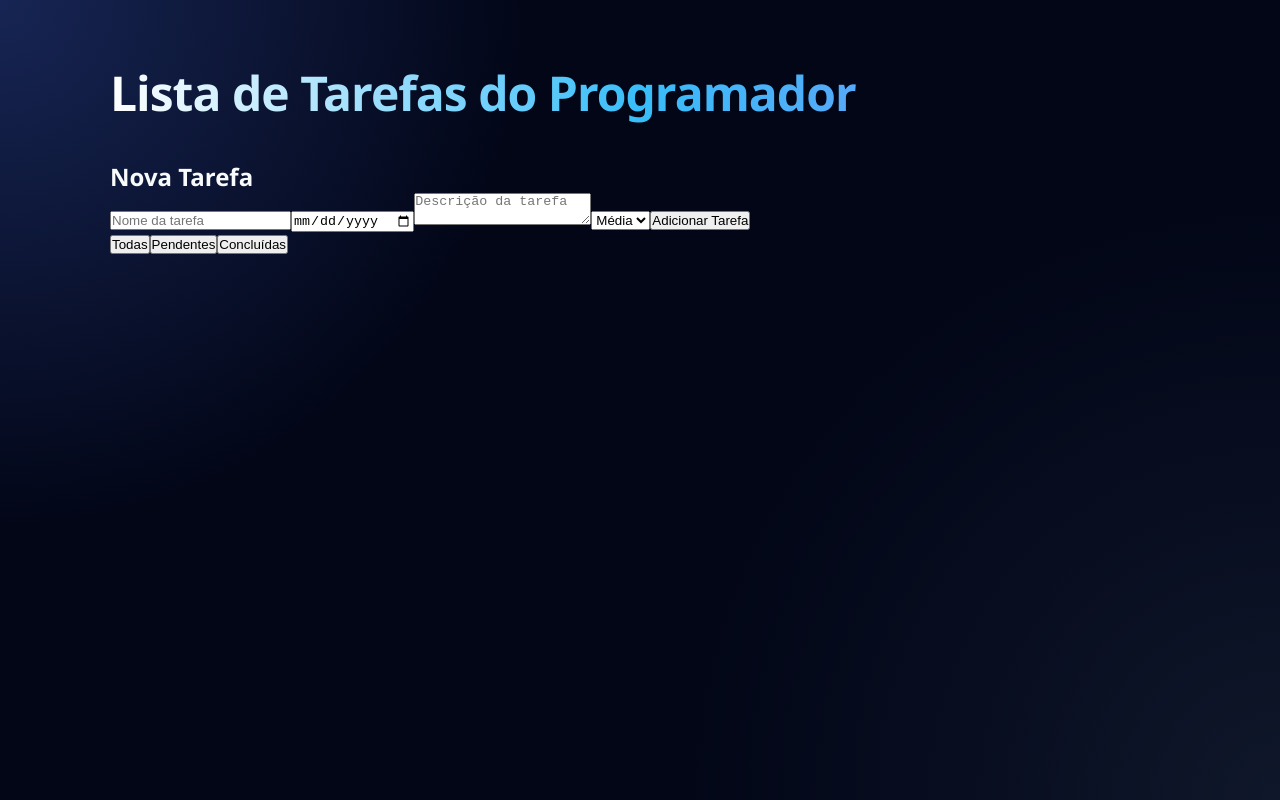
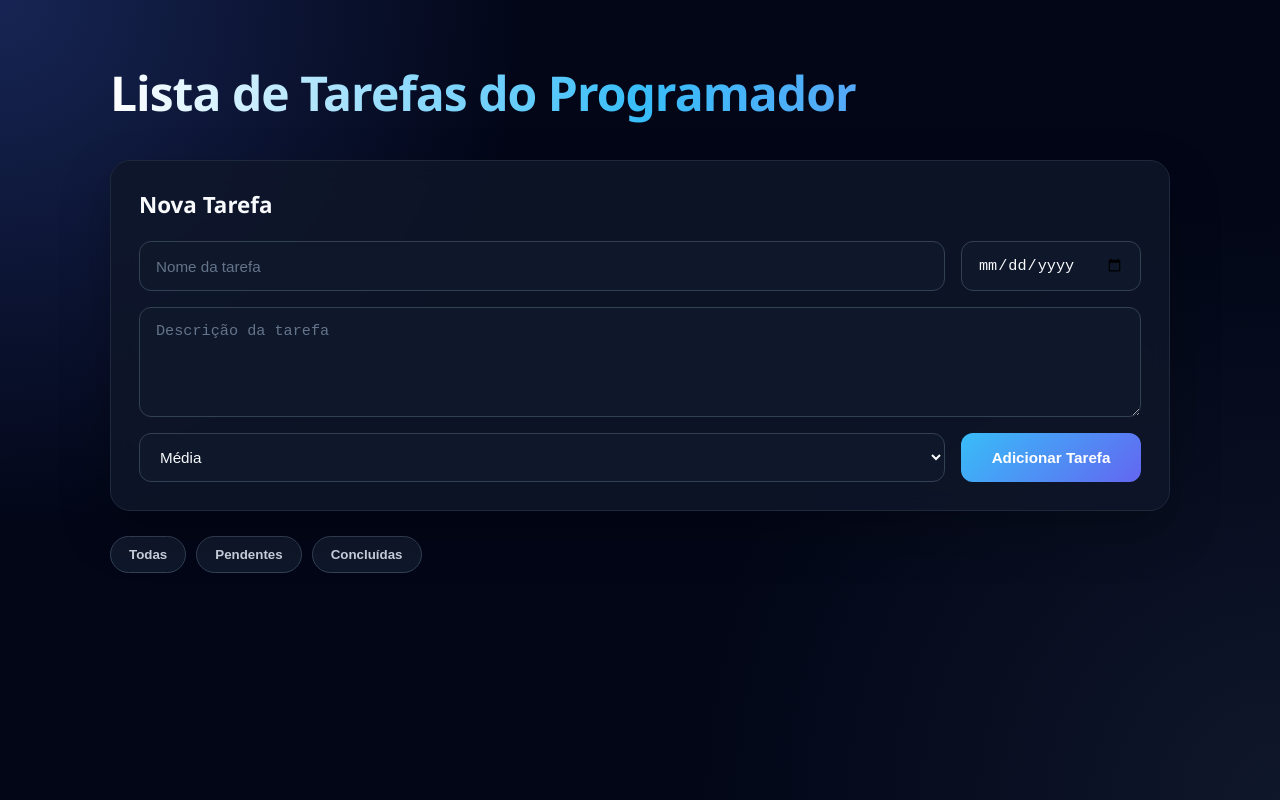
Before and after one commit to Nicolas-e-Luis-Fernando/Lista-de-Tarefas, a React (Vite) app: page / in a window 1280 px wide. Built offline with nearby package versions, Linux system fonts and the light colour scheme.

Commit message:
style: aprimora formulario e filtros

```diff
--- a/src/index.css
+++ b/src/index.css
@@ -41,3 +41,127 @@ body {
   -webkit-background-clip: text;
   -webkit-text-fill-color: transparent;
 }
+form {
+  display: grid;
+  grid-template-columns: 1fr 180px;
+  gap: 16px;
+
+  padding: 28px;
+  margin-bottom: 22px;
+
+  background: rgba(15, 23, 42, 0.8);
+  border: 1px solid #1e293b;
+  border-radius: 20px;
+
+  box-shadow: 0 20px 50px rgba(0, 0, 0, 0.25);
+  backdrop-filter: blur(12px);
+}
+
+form h2 {
+  grid-column: 1 / -1;
+
+  font-size: 1.4rem;
+  margin-bottom: 5px;
+
+  color: #f8fafc;
+}
+
+form input,
+form textarea,
+form select {
+  width: 100%;
+  padding: 14px 16px;
+
+  border: 1px solid #334155;
+  border-radius: 12px;
+
+  background: #0f172a;
+  color: #f8fafc;
+
+  font-size: 0.95rem;
+
+  outline: none;
+
+  transition: 0.25s;
+}
+
+form textarea {
+  grid-column: 1 / -1;
+
+  min-height: 110px;
+  resize: vertical;
+}
+
+form input:focus,
+form textarea:focus,
+form select:focus {
+  border-color: #38bdf8;
+
+  box-shadow:
+    0 0 0 3px rgba(56, 189, 248, 0.12);
+}
+
+form input::placeholder,
+form textarea::placeholder {
+  color: #64748b;
+}
+
+form button {
+  padding: 14px 20px;
+
+  border: none;
+  border-radius: 12px;
+
+  background: linear-gradient(
+    135deg,
+    #38bdf8,
+    #6366f1
+  );
+
+  color: white;
+
+  font-weight: 700;
+  font-size: 0.95rem;
+
+  cursor: pointer;
+
+  transition: 0.25s;
+}
+
+form button:hover {
+  transform: translateY(-2px);
+
+  box-shadow:
+    0 10px 25px rgba(56, 189, 248, 0.25);
+}
+
+.filter-buttons {
+  display: flex;
+  gap: 10px;
+
+  margin: 25px 0;
+}
+
+.filter-buttons button {
+  padding: 10px 18px;
+
+  border: 1px solid #334155;
+  border-radius: 30px;
+
+  background: #0f172a;
+  color: #cbd5e1;
+
+  font-weight: 600;
+
+  cursor: pointer;
+
+  transition: 0.25s;
+}
+
+.filter-buttons button:hover {
+  border-color: #38bdf8;
+
+  color: #38bdf8;
+
+  transform: translateY(-2px);
+}
```
